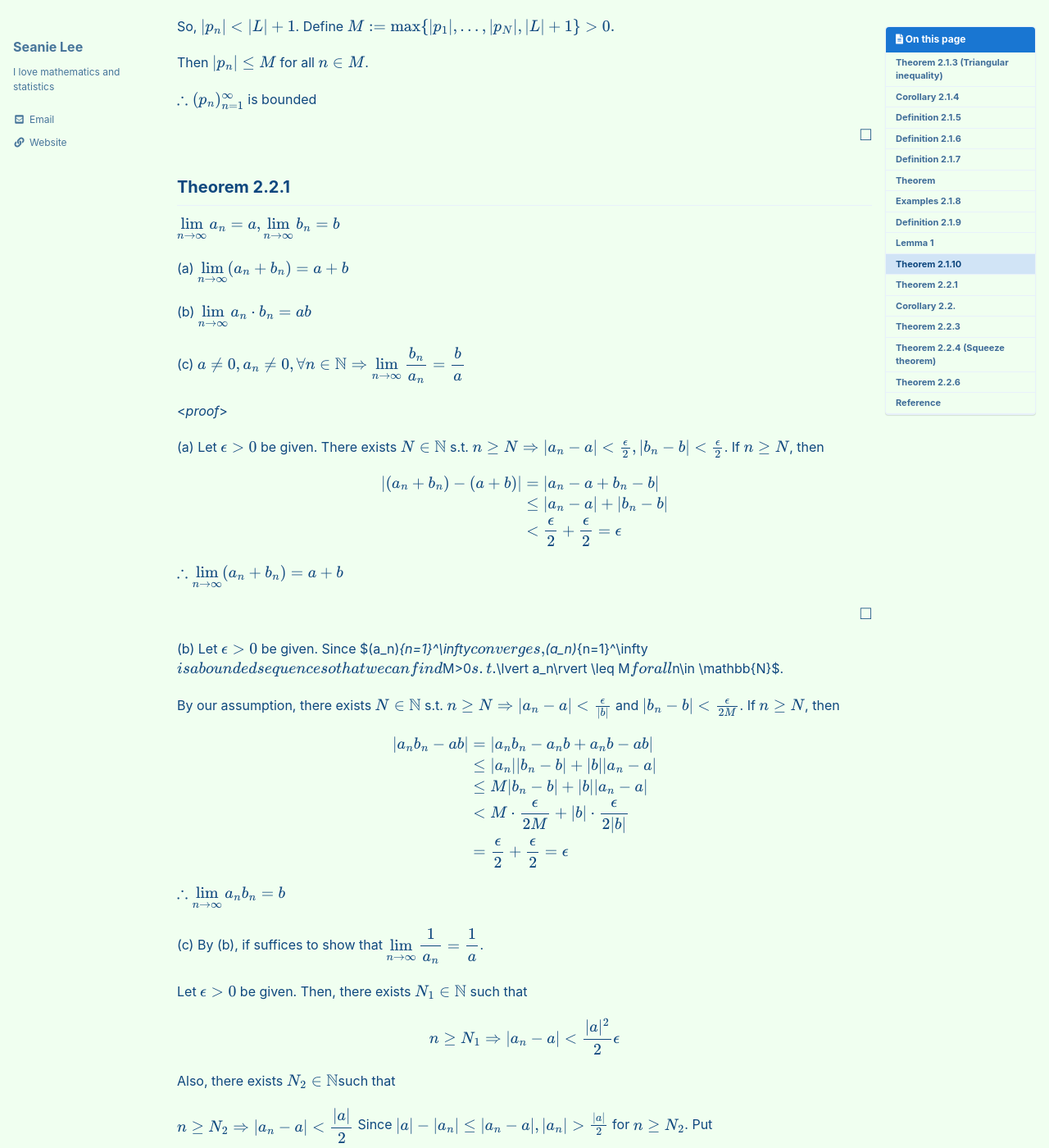
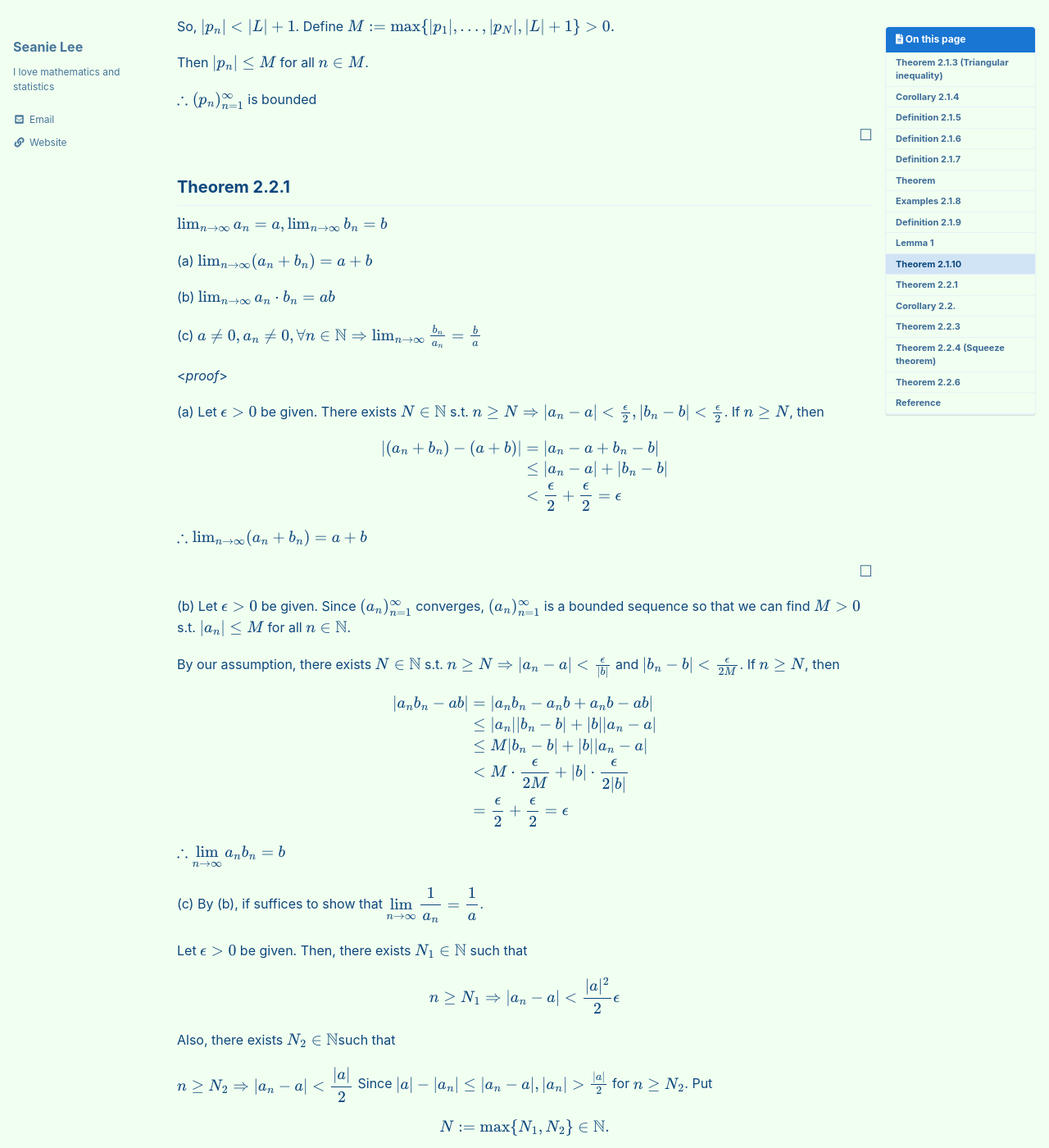
Before and after one commit to seanie12/blog, a Jekyll site: the page built from _posts/2020-11-14-sequence.md, in a window 1280 px wide and 1400 px high, scrolled down 3868 px. Shown: the whole window at 82% size. Built offline with Jekyll 4.4.1, drawn with Linux system fonts in a browser that asks for light colours; cached includes are drawn as plain includes; formulas are drawn with MathJax 3.

Commit message:
Update 2020-11-14-sequence.md

```diff
--- a/_posts/2020-11-14-sequence.md
+++ b/_posts/2020-11-14-sequence.md
@@ -221,13 +221,13 @@ $\therefore (p_n)_{n=1}^\infty$ is bounded
 $$\tag*{$\square$}$$
 
 ## Theorem 2.2.1
-$\displaystyle{\lim_{n\to\infty}a_n=a, \lim_{n\to\infty}b_n=b}$
+$\lim_{n\to\infty}a_n=a, \lim_{n\to\infty}b_n=b$
 
-(a) $\displaystyle{\lim_{n\to\infty}(a_n+b_n)= a + b}$
+(a) $\lim_{n\to\infty}(a_n+b_n)= a + b$
 
-(b) $\displaystyle{\lim_{n\to\infty}a_n\cdot b_n = ab}$
+(b) $\lim_{n\to\infty}a_n\cdot b_n = ab$
 
- (c) $a\neq 0, a_n \neq 0, \forall n\in\mathbb{N} \Rightarrow \displaystyle{\lim_{n\to\infty}\frac{b_n}{a_n}= \frac{b}{a}}$
+ (c) $a\neq 0, a_n \neq 0, \forall n\in\mathbb{N} \Rightarrow \lim_{n\to\infty}\frac{b_n}{a_n}= \frac{b}{a}$
 
 <*proof*>
 
@@ -241,11 +241,11 @@ $$
 \end{align*}
 $$
 
-$\therefore \displaystyle{\lim_{n\to\infty}(a_n+b_n) = a+b}$
+$\therefore \lim_{n\to\infty}(a_n+b_n) = a+b$
 
 $$\tag*{$\square$}$$
 
-(b) Let $\epsilon >0$ be given. Since $(a_n)_{n=1}^\infty$ converges, $(a_n)_{n=1}^\infty$ is a bounded sequence so that we can find $M>0$ s.t. $\lvert a_n\rvert \leq M$ for all $n\in \mathbb{N}$.
+(b) Let $\epsilon >0$ be given. Since $$(a_n)_{n=1}^\infty$$ converges, $$(a_n)_{n=1}^\infty$$ is a bounded sequence so that we can find $$M>0$$ s.t. $$\lvert a_n\rvert \leq M$$ for all $$n\in \mathbb{N}$$.
 
 By our assumption, there exists $N\in\mathbb{N}$ s.t. $n\geq N\Rightarrow \lvert a_n-a\rvert<\frac{\epsilon}{\lvert b\rvert}$ and $\lvert b_n-b\rvert < \frac{\epsilon}{2M}$. If $n\geq N$, then
 
```
